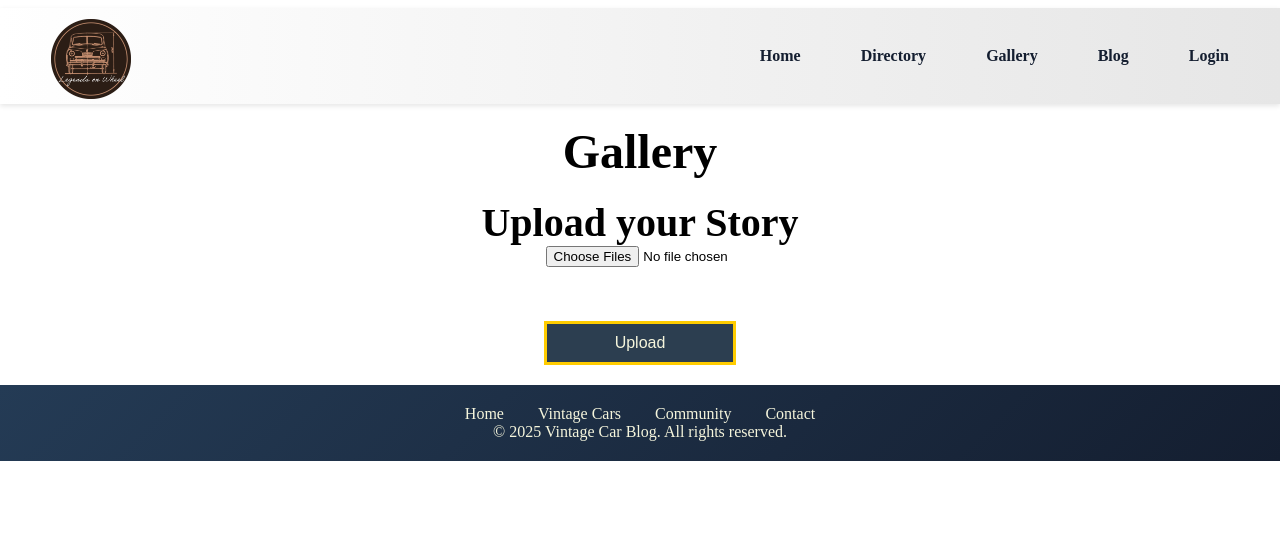
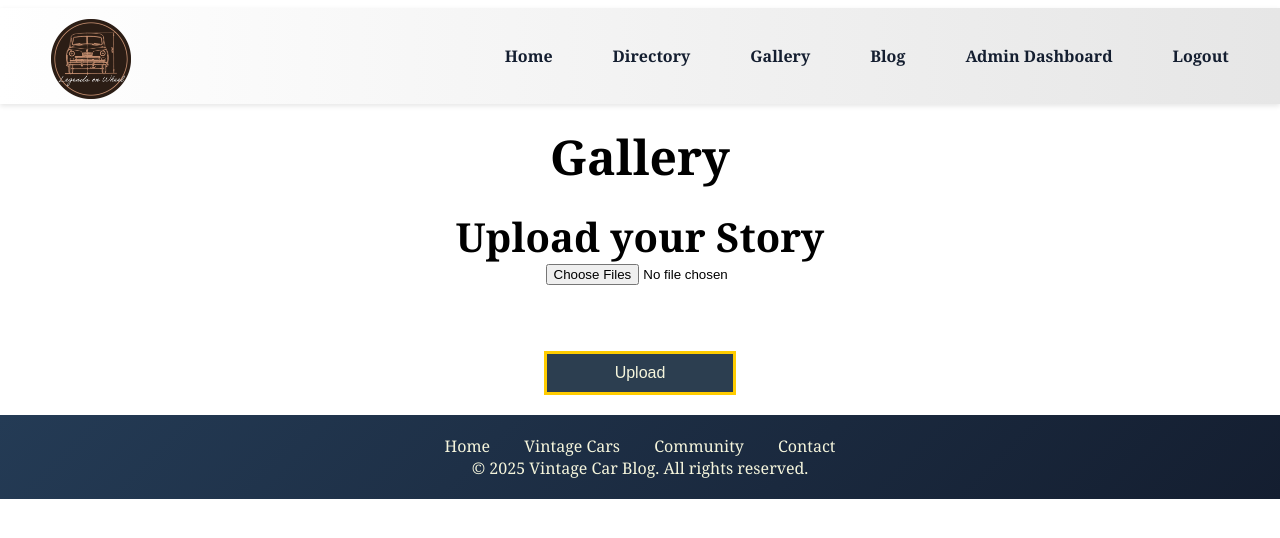
Before and after one commit to amreen2923/Legends_on_wheels, a PHP site: page /gallery.php in a window 1280 px wide. Shown: the top 538 px of the page. Run offline with PHP 8.4, Linux system fonts and the light colour scheme; the visitor is signed in with stand-in values (Sample User, id 1); data that the repository does not hold is empty.

Commit message:
Updated files

```diff
--- a/admin_page.css
+++ b/admin_page.css
@@ -3,6 +3,7 @@
             background: #f8f9fa;
             margin: 0;
             padding: 0;
+            font-family: Cambria, Cochin, Georgia, Times, 'Times New Roman', serif;
         }
         header {
             background: #222;
@@ -81,7 +82,7 @@
             margin-bottom: 20px;
         }
         .card img {
-            width: 40%;
+            width: 0%;
             max-height: 300px;
             object-fit: cover;
             border-radius: 5px 5px 0 0;
--- a/admin_page.php
+++ b/admin_page.php
@@ -24,7 +24,6 @@ $postResult = $conn->query("SELECT * FROM blog_posts ORDER BY created_at DESC");
     <meta name="viewport" content="width=device-width, initial-scale=1.0">
     <title>Admin Dashboard</title>
     <link rel="stylesheet" href="admin_page.css">
-
 </head>
 <body>
     <header>
--- a/car-details.css
+++ b/car-details.css
@@ -5,6 +5,9 @@
     text-decoration: none;
     list-style: none;
 
+}
+body{
+    font-family: Cambria, Cochin, Georgia, Times, 'Times New Roman', serif;
 }
 .header {
     text-align: left;
--- a/car-details.js
+++ b/car-details.js
@@ -139,8 +139,6 @@ let cars = {
             "japnese_cars/mazda-4.png"
         ]
     }
-
-
 };
 
 function getQueryParam(param) {
--- a/car-directory.css
+++ b/car-directory.css
@@ -1,6 +1,9 @@
 * { margin: 0;
     padding: 0;
     text-decoration: none;
+}
+body{
+    font-family: Cambria, Cochin, Georgia, Times, 'Times New Roman', serif;
 }
 h2{
     text-align: center;
@@ -111,7 +114,7 @@ h2{
     text-align: center;
     font-size: 10vh;
     font-family: Cambria, Cochin, Georgia, Times, 'Times New Roman', serif;
-    color: #2C3E50;
+    /* color: #2C3E50; */
 }
 h3{
     text-align: center;
--- a/gallery.css
+++ b/gallery.css
@@ -2,8 +2,9 @@
     padding: 0;
     text-decoration: none;
     box-sizing: border-box;
-
-
+}
+body{
+    font-family: Cambria, Cochin, Georgia, Times, 'Times New Roman', serif;
 }
 h2{
     text-align: center;
--- a/gallery.php
+++ b/gallery.php
@@ -87,7 +87,17 @@ $conn->close();
                 <a href="car-directory.php"><li>Directory</li></a>
                 <a href="gallery.php"><li>Gallery</li></a>
                 <a href="blog.php"><li>Blog</li></a>
-                <a href="login.php"><li>Login</li></a>
+            <?php if (isset($_SESSION['email'])): ?>
+            <?php if ($_SESSION['role'] === 'admin'): ?>
+            <li><a href="admin_page.php">Admin Dashboard</a></li>
+            <?php else: ?>
+            <li><a href="user_page.php">User Dashboard</a></li>
+           <?php endif; ?>
+           <li><a href="logout.php">Logout</a></li>
+           <?php else: ?>
+           <li><a href="login.php">Login</a></li>
+            <?php endif; ?>
+
             </ul>
         </div>
     </div>
--- a/index.css
+++ b/index.css
@@ -4,6 +4,9 @@
     box-sizing: border-box;
     text-decoration: none;
     list-style: none;
+}
+body{
+font-family: Cambria, Cochin, Georgia, Times, 'Times New Roman', serif;
 }
 .header {
     height: 12vh;
```
Also changed, not shown: blog.css (+1 -9 lines), blog.php (+4 -5 lines), car-directory.php (+5 -4 lines), index.php (+10 -5 lines), american_cars/296f74c8f851507487195425e5d0e60a.jpg (renamed from american_cars/belair-1.png).
